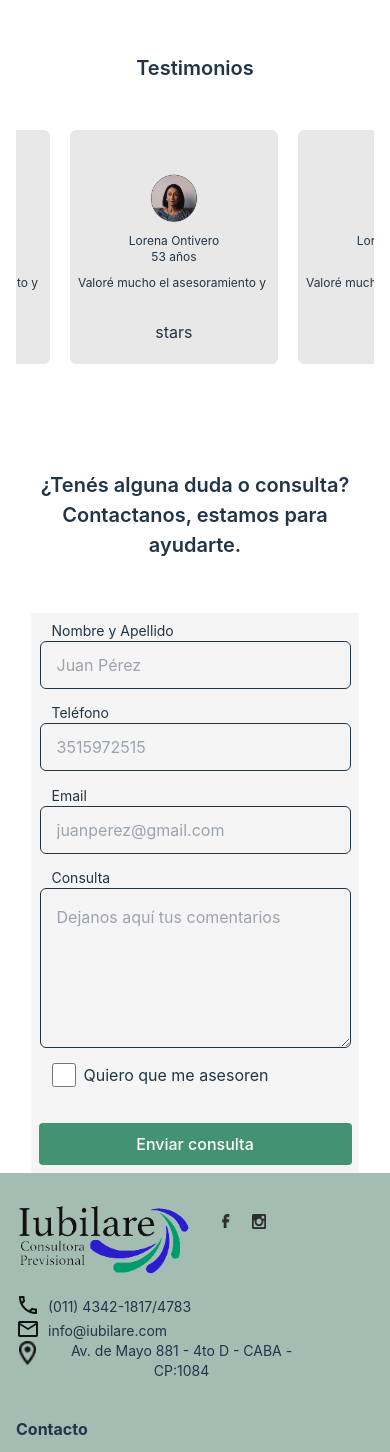
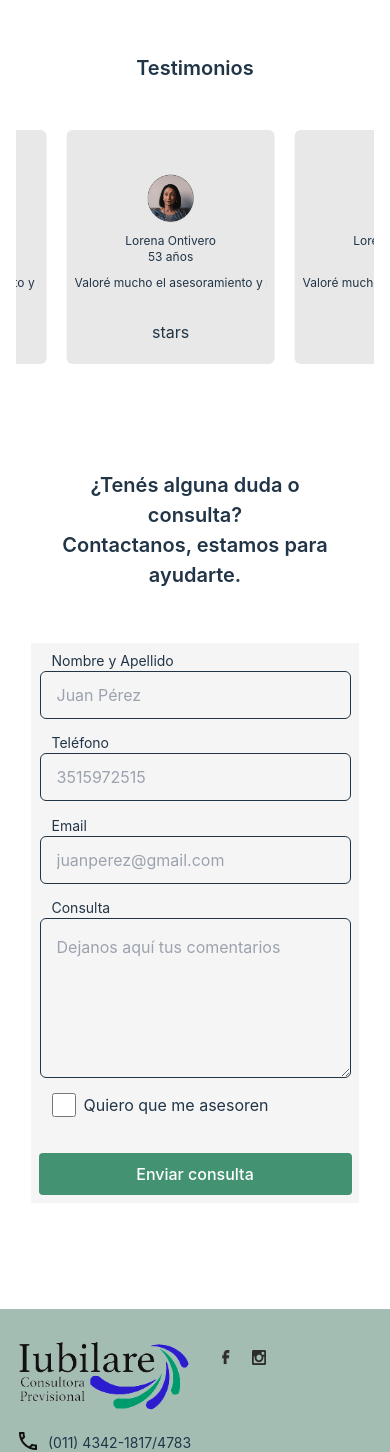
Before and after one commit to FooTalent/iubilare, a React (Vite) app: page / in a window 390 px wide. Shown: the part 2230-3682 px from the top of the page. Built offline with nearby package versions, Linux system fonts and the light colour scheme.

Commit message:
fix/ home padding

```diff
--- a/src/components/form/Form.tsx
+++ b/src/components/form/Form.tsx
@@ -2,7 +2,7 @@ export default function Form (){
 
     return (
         <>
-            <div className="w-[319px] m-auto md:w-[546px] 2xl:w-full">
+            <div className="px-[16px] md:px-[40px] 2xl:px-[120px] w-[319px] m-auto md:w-[546px] 2xl:w-full">
                 <h3 className="text-[20px] font-semibold md:text-[25px] 2xl:hidden">¿Tenés alguna duda o consulta?</h3>
                 <h3 className="text-[20px] font-semibold md:text-[25px] 2xl:hidden">Contactanos, estamos para ayudarte.</h3>
 
--- a/src/views/Home.tsx
+++ b/src/views/Home.tsx
@@ -11,12 +11,12 @@ export default function Home() {
         { id: 3, name: "Lorena Ontivero", age: "53 años",city: "San Juan", description: "Valoré mucho el asesoramiento y  permanente contacto con Cristian, y agradezco nuevamente tu trabajo eficiente y el de todo tu equipo en general", imageUrl: "./testimonios/test03.png" },
         ];
 
-        const data = [... cards];
+    const data = [... cards];
 
     return (
-        <div className="px-[16px] md:px-[40px] 2xl:px-[120px]">
+        <div className="">
 
-<div className="flex flex-col lg:flex-row">
+        <div className="flex flex-col lg:flex-row px-[16px] md:px-[40px] 2xl:px-[120px]">
         <div className="lg:w-1/2 lg:pr-8 hidden sm:block">
           <img src="/Youtubeplayer.png" alt="Hero" className="mx-auto mb-5 mt-5" />
           <div className="w-[328px] px-[17px] py-2 rounded-[5px] justify-center items-center gap-2.5 inline-flex lg:hidden">
@@ -68,8 +68,8 @@ export default function Home() {
         </div>
       </div>
 
-
-            <div>
+            {/* Seccion Quienes somos */}
+            <div className="px-[16px] md:px-[40px] 2xl:px-[120px]">
                 <h2 className='font-bold text-xl text-center mb-10'>¿Quienes somos?</h2>
                 <div className='flex flex-col items-center'>
                     <div>
@@ -86,17 +86,18 @@ export default function Home() {
                 </div>
             </div>
 
-
+            {/* Separador */}
             <div className="min-h-[108px]"></div>
 
-            <div className="2xl:bg-background-violet">
+            {/* Seccion Testimonios */}
+            <div className="2xl:bg-background-violet px-[16px] md:px-[40px] 2xl:px-[120px]">
                 <div className="min-h-[62px]"></div>
                 <div><h2 className="text-xl font-semibold md:text-[32px] 2xl:text-[49px] md:mb-8 2xl:text-white">Testimonios</h2></div>
                 <div className="hidden md:block"><h3 className="text-xl 2xl:font-semibold md:text-[21px] 2xl:text-[31px] 2xl:text-white">Estos son algunos de nuestros clientes</h3></div>
                 <div className="min-h-[48px]"></div>
 
                     <div className='overflow-hidden w-full h-full 2xl:flex 2xl:justify-center'>
-                        <div className='flex whitespace-nowrap animate-scroll gap-5 md:gap-[100px] 2xl:gap-[150px]'>
+                        <div className='flex whitespace-nowrap animate-scroll gap-5 md:gap-[100px] md:justify-center 2xl:gap-[150px]'>
                         {data.map((card, index) => (
                             <Card key={index} name={card.name} age={card.age} city={card.city} description={card.description} imageUrl={card.imageUrl} />
                         ))}
@@ -105,8 +106,13 @@ export default function Home() {
                     <div className="2xl:min-h-[63px]"></div>
             </div>
 
+            {/* Separador */}
             <div className="min-h-[106.08px]"></div>
+
+            {/* Seccion Formulario */}
             <Form></Form>
+            {/* Separador */}
+            <div className="min-h-[106.08px]"></div>
 
         </div>
     )
```
